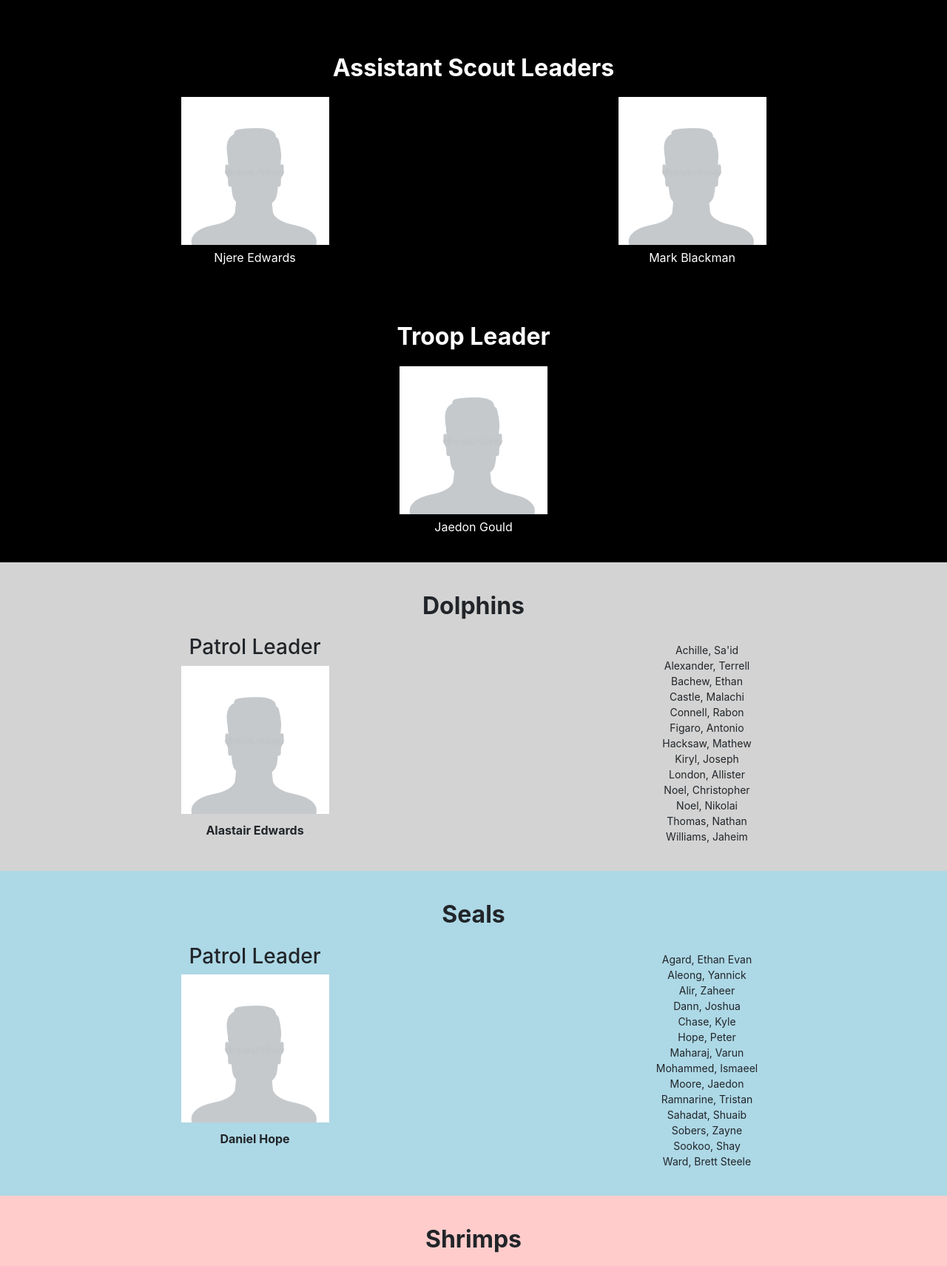
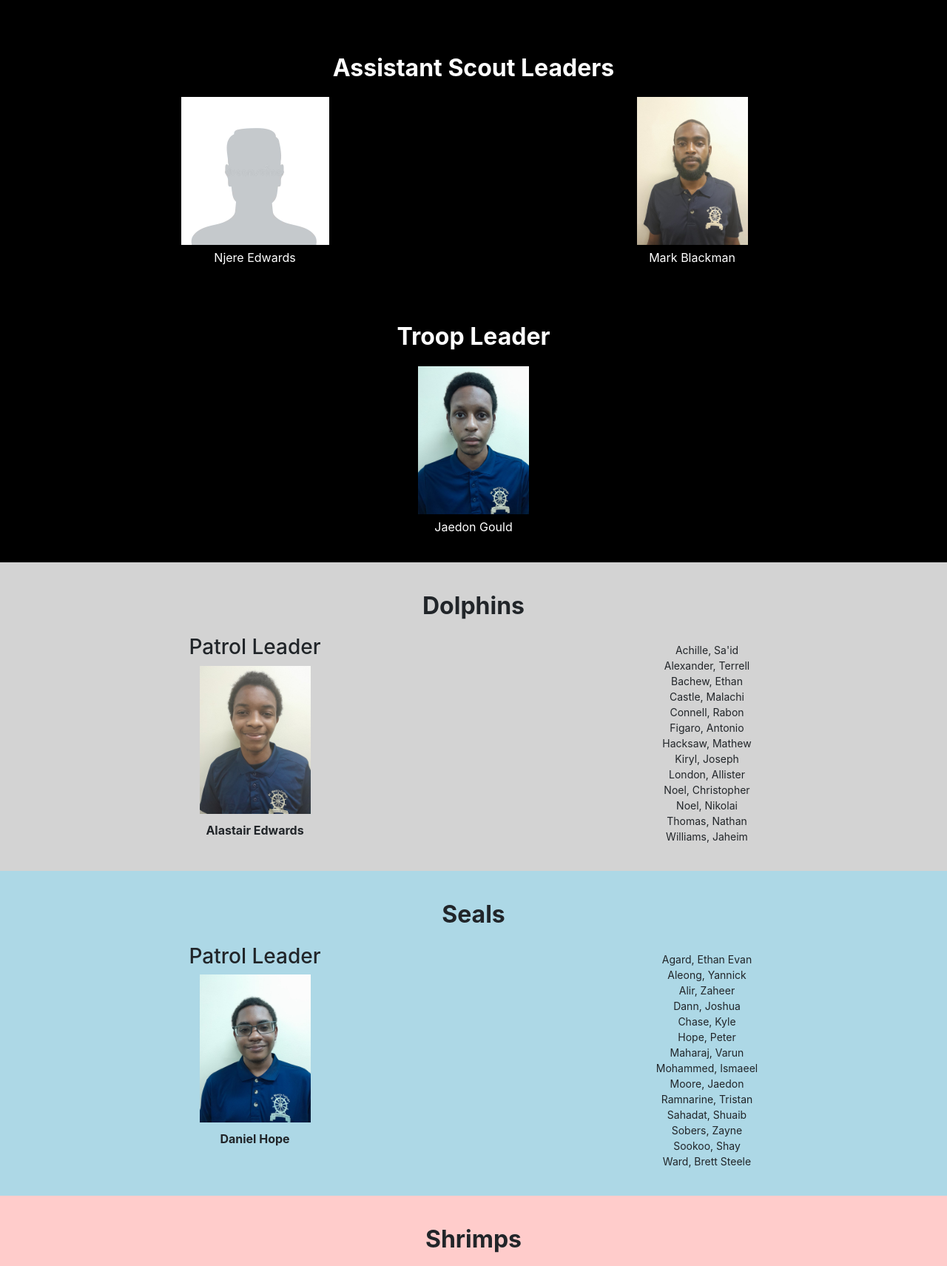
Before and after one commit to leelum1/Scouts, a plain HTML site: page patrols.html in a window 1280 px wide. Shown: the part 1224-2935 px from the top of the page at 74% size. Drawn offline with nearby package versions, Linux system fonts and the light colour scheme; a web font is replaced by a local one.

Commit message:
updated patrol images and 100registration

```diff
--- a/patrols.html
+++ b/patrols.html
@@ -143,7 +143,7 @@
 
             <div class="col-md-6 col-xs-12">
               <div class="leaders-img">
-                <img src="images/patrols/placeholder.jpeg" height="200px" alt="Assistant Scout Leader">
+                <img src="images/patrols/MarkAnthonyBlackman.jpg" height="200px" alt="Assistant Scout Leader">
               </div>
               <p>Mark Blackman</p>
             </div>
@@ -153,7 +153,7 @@
         <div class="container-fluid">
           <h2>Troop Leader</h2>
           <div class="leaders-img">
-            <img src="images/patrols/placeholder.jpeg" height="200px" alt="Troop Leader">
+            <img src="images/patrols/JaedonGould.jpg" height="200px" alt="Troop Leader">
           </div>
           <p>Jaedon Gould</p>
         </div>
@@ -175,7 +175,7 @@
           <div class="col-md-6 col-sm-12">
             <div class="pl-div">
               <h3 class="">Patrol Leader</h3>
-              <img src="images/patrols/placeholder.jpeg" height="200px" alt="Patrol Leader">
+              <img src="images/patrols/AllisterEdwards.jpg" height="200px" alt="Patrol Leader">
               <p class="pl"><strong>Alastair Edwards</strong></p>
             </div>
           </div>
@@ -207,7 +207,7 @@
           <div class="col-md-6 col-sm-12">
             <div class="pl-div">
               <h3 class="">Patrol Leader</h3>
-              <img src="images/patrols/placeholder.jpeg" height="200px" alt="Patrol Leader">
+              <img src="images/patrols/DanielHope.jpg" height="200px" alt="Patrol Leader">
               <p class="pl"><strong>Daniel Hope</strong></p>
             </div>
           </div>
```
Also changed, not shown: 100registration.html (+7 -4 lines), images/Jamboree2007_opening.jpeg (added), images/patrols/AllisterEdwards.jpg (added), images/patrols/ChistopherDelzin.jpg (added), images/patrols/DanielHope.jpg (added), images/patrols/JaedonGould.jpg (added), images/patrols/MarkAnthonyBlackman.jpg (added), images/patrols/TerrellAnthony.jpg (added), images/patrols/TreyHackshaw.jpg (added), 3 other files.
